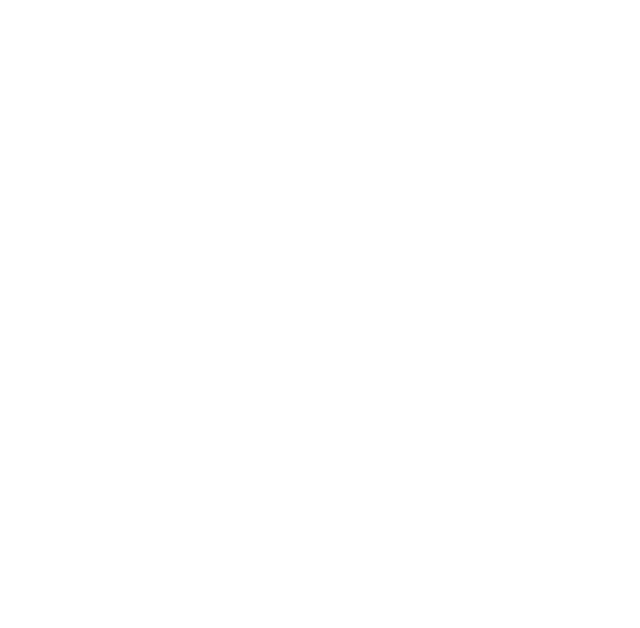
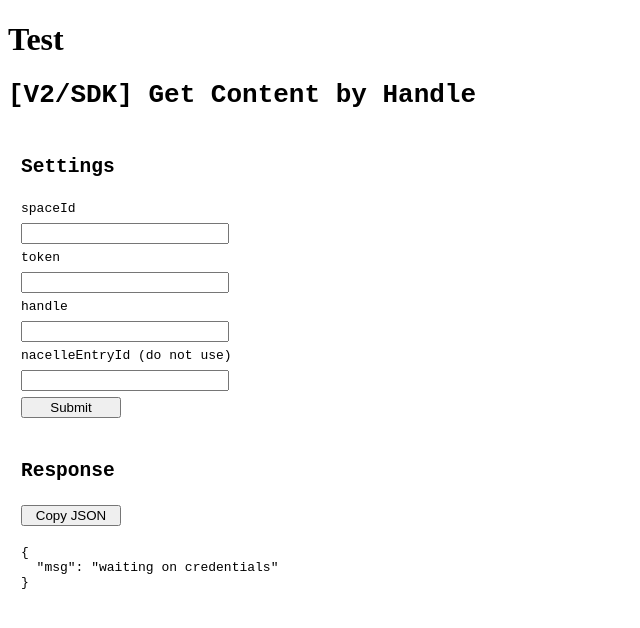
Before and after one commit to ngafar/nacelle-sdk-testbed, a React (Create React App) app: page /content-by-handle in a window 1280 px wide. Before the commit this address had no page. Shown: the top 628 px of the page, without its empty margins (0-640 px from the left). Built offline with nearby package versions, Linux system fonts and the light colour scheme.

Commit message:
started mapping routes

```diff
--- a/src/App.js
+++ b/src/App.js
@@ -1,12 +1,20 @@
-import { Routes, Route, Link } from "react-router-dom";
+import { Routes, Route } from "react-router-dom";
 import "./styles.css";
-import ContentByHandleV2SDK from "./pages/ContentByHandleV2SDK";
+import Index from "./pages/v2/Index";
+import Test from "./pages/v2/Test";
+
+import v2_routes_group from "./pages/v2/_routes";
 
 function App() {
   return (
     <>
+      <h1>Test</h1>
       <Routes>
-        <Route path="/v2/content-by-handle" element={<ContentByHandleV2SDK />} />
+        {v2_routes_group.map((route, idx) => {
+          return (
+            <Route key={idx} path={route.path} element={<route.component />} />
+          );
+        })}
       </Routes>
     </>
   );
--- /dev/null
+++ b/src/pages/v2/ContentByHandle.js
@@ -0,0 +1,83 @@
+import { useState } from "react";
+import Storefront from "@nacelle/storefront-sdk";
+
+function ContentByHandleV2SDK() {
+    const [spaceId, setSpaceId] = useState("");
+    const [token, setToken] = useState("");
+    const [handle, setHandle] = useState("");
+    const [nacelleEntryId, setNacelleEntryId] = useState("");
+    const [jsonResponse, setJsonResponse] = useState({
+      msg: "waiting on credentials",
+    });
+
+    async function getContent() {
+      const client = Storefront({
+        storefrontEndpoint: `https://storefront.api.nacelle.com/graphql/v1/spaces/${spaceId}`,
+        token: token,
+      });
+
+      const content = await client.content({
+        handles: [handle],
+      });
+
+      setJsonResponse(content[0]);
+    }
+
+    return (
+      <div className="App">
+        <h1>[V2/SDK] Get Content by Handle</h1>
+        <section>
+          <h2>Settings</h2>
+          <label htmlFor="spaceId">spaceId</label>
+          <input
+            type="text"
+            id="spaceId"
+            name="spaceId"
+            value={spaceId}
+            onChange={(e) => setSpaceId(e.target.value)}
+          />
+          <label htmlFor="token">token</label>
+          <input
+            type="text"
+            id="token"
+            name="token"
+            value={token}
+            onChange={(e) => setToken(e.target.value)}
+          />
+          <label htmlFor="handle">handle</label>
+          <input
+            type="text"
+            id="handle"
+            name="handle"
+            value={handle}
+            onChange={(e) => setHandle(e.target.value)}
+          />
+          <label htmlFor="nacelleEntryId">nacelleEntryId (do not use)</label>
+          <input
+            type="text"
+            id="nacelleEntryId"
+            name="nacelleEntryId"
+            value={nacelleEntryId}
+            onChange={(e) => setNacelleEntryId(e.target.value)}
+          />
+          <button onClick={getContent}>Submit</button>
+        </section>
+
+        <section>
+          <h2>Response</h2>
+          <button
+            onClick={() => {
+              navigator.clipboard.writeText(
+                JSON.stringify(jsonResponse, null, 2)
+              );
+            }}
+          >
+            Copy JSON
+          </button>
+          <pre>{JSON.stringify(jsonResponse, null, 2)}</pre>
+        </section>
+      </div>
+    )
+}
+
+export default ContentByHandleV2SDK;
--- /dev/null
+++ b/src/pages/v2/Index.js
@@ -0,0 +1,13 @@
+import { Routes, Route } from "react-router-dom";
+import ContentByHandle from "./ContentByHandle";
+import Test from "./Test";
+
+function Index() {
+  return (
+    <>
+      <h1>V2</h1>
+    </>
+  );
+}
+
+export default Index;
--- /dev/null
+++ b/src/pages/v2/Test.js
@@ -0,0 +1,9 @@
+function Test() {
+  return (
+    <>
+      <h1>This is test.js</h1>
+    </>
+  );
+}
+
+export default Test;
--- /dev/null
+++ b/src/pages/v2/_routes.js
@@ -0,0 +1,9 @@
+import Test from "./Test";
+import ContentByHandle from "./ContentByHandle";
+
+const v2_routes_group = [
+    {path: '/test', component: Test},
+    {path: '/content-by-handle', component: ContentByHandle}
+]
+
+export default v2_routes_group
```
